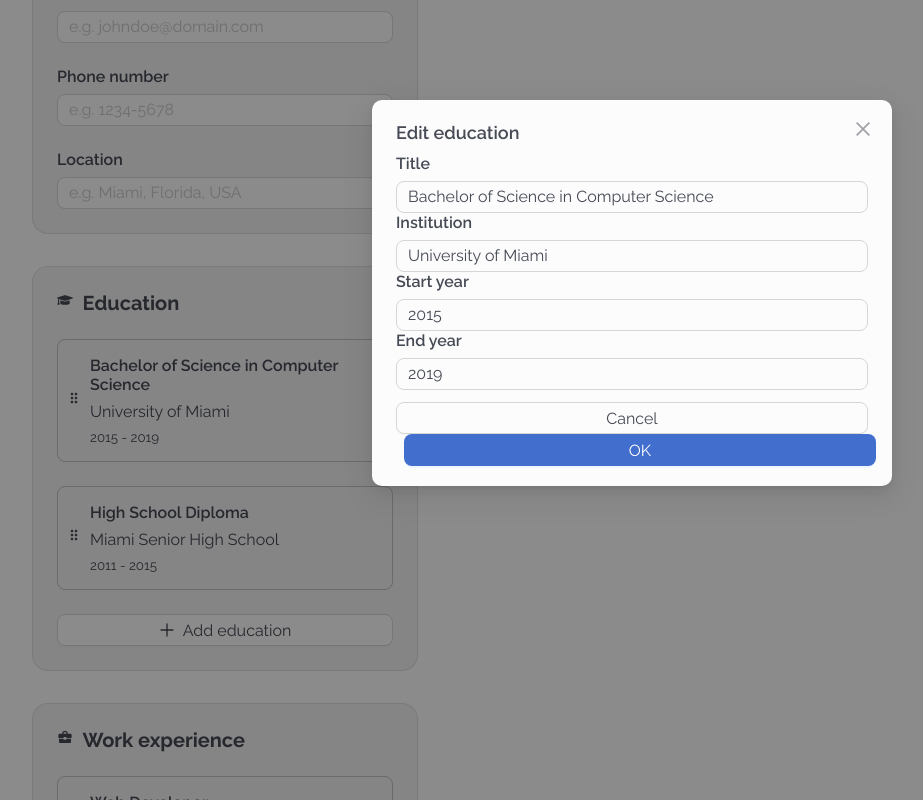
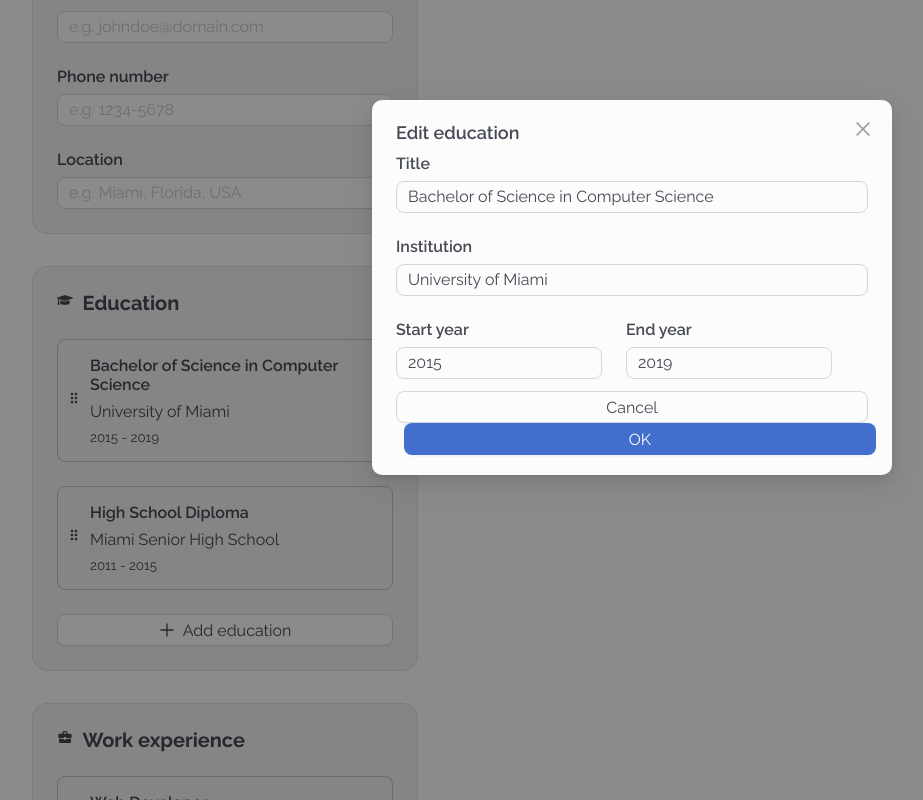
Before and after one commit to ErickBGomez/cv-application, a React (Vite) app: page / in a window 1280 px wide. Both pictures are taken after a click on the element 233 px from the left and 801 px from the top of the page. Shown: the part 401-1201 px from the top of the page, without its empty margins (8-931 px from the left). Built offline with nearby package versions, Linux system fonts and the light colour scheme.

Commit message:
Set form items positioning in edit card form

```diff
--- a/src/components/modals/EditCardModal/EditCardModal.jsx
+++ b/src/components/modals/EditCardModal/EditCardModal.jsx
@@ -1,4 +1,5 @@
 import { Modal, Form, Input, Rate } from "antd";
+import "./EditCardModal.scss";
 
 const EditCardModal = ({ context, open, setOpen, data, setData }) => {
   const [form] = Form.useForm();
@@ -35,13 +36,14 @@ const EditCardModal = ({ context, open, setOpen, data, setData }) => {
               <Input placeholder="e.g. University of Miami" />
             </Form.Item>
 
+            <div className="years">
               <Form.Item label="Start year" name="startYear" hasFeedback>
                 <Input placeholder="e.g. 2019" />
               </Form.Item>
-
               <Form.Item label="End year" name="endYear" hasFeedback>
                 <Input placeholder="e.g. 2024" />
               </Form.Item>
+            </div>
           </>
         );
 
@@ -96,6 +98,7 @@ const EditCardModal = ({ context, open, setOpen, data, setData }) => {
       <Form
         name={`edit-card-form-${context}-${data.id}`}
         layout="vertical"
+        className="edit-card-form"
         form={form}
         initialValues={{
           title: data.title,
@@ -105,7 +108,7 @@ const EditCardModal = ({ context, open, setOpen, data, setData }) => {
         }}
         onFinish={onSubmit}
       >
-        {createFields(context)}
+        <div className="inputs">{createFields(context)}</div>
       </Form>
     </Modal>
   );
--- /dev/null
+++ b/src/components/modals/EditCardModal/EditCardModal.scss
@@ -0,0 +1,14 @@
+.edit-card-form {
+  .inputs {
+    display: flex;
+    flex-direction: column;
+    gap: 1.5rem;
+    width: 100%;
+
+    .years {
+      display: flex;
+      gap: 1.5rem;
+      width: 100%;
+    }
+  }
+}
```
Lines whose indentation alone changed are shown as unchanged.
